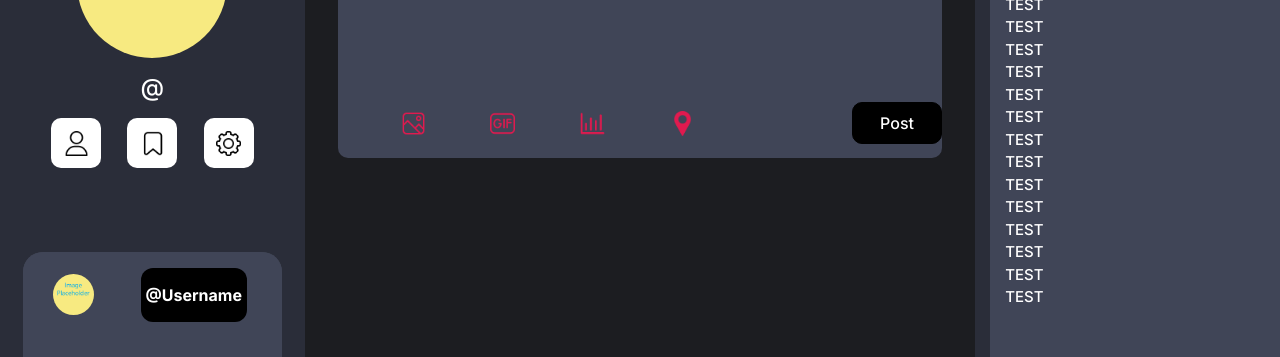
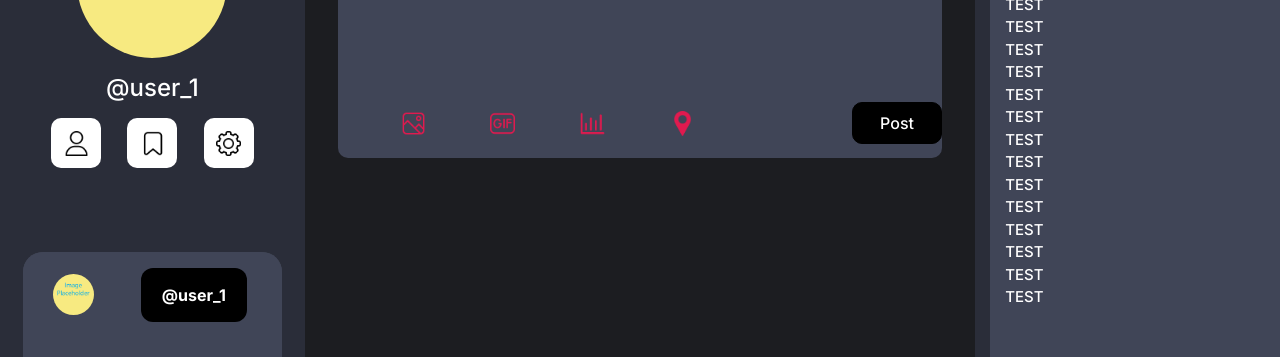
Before and after one commit to DylanBackus/SocialMedia, a React (Vite) app: page / in a window 1280 px wide. Shown: the part 148-505 px from the top of the page. Built offline with nearby package versions, Linux system fonts and the light colour scheme; no server answers; the database is empty; sample sign-in values are in the browser's storage.

Commit message:
added uid in name

```diff
--- a/src/homeComponents/HomeLeftSideComponent.jsx
+++ b/src/homeComponents/HomeLeftSideComponent.jsx
@@ -5,8 +5,9 @@ import { useState } from "react";
 
 const HomeLeftSideComponent = () => {
   const [userData, setUserData] = useState(null);
-  const userID = "";
+  const [userID, setUserID] = useState();
   const docRef = doc(db, "users", "Q3LricYjI89T1CmqlBoG");
+  const user = auth.currentUser;
   //const usersCollectionRef = collection(db, "users");
   const getData = async () => {
     const data = await getDoc(docRef);
@@ -19,28 +20,32 @@ const HomeLeftSideComponent = () => {
   }
   useEffect(() => {
     getData();
- },[]);
+  }, []);
 
 
 
+  if (user !== null) {
+    const uid = user.uid;
+    console.log(uid)
+  }
   return (
     <>
       <div className="main-left">
         <div className="profile-area">
-                  <img src="images/placeholder2.png" className="pfp"/>
+          <img src="images/placeholder2.png" className="pfp" />
           <p className="home-username">
-                  @{userData && userData.username}
+            @{user && user.uid}
           </p>
           <div className="row">
             <div className="profile-icon">
               <a href="profile" className="max-size">
-                            <img src="images/user.png"  className="max-size2"/>
+                <img src="images/user.png" className="max-size2" />
               </a>
               <a href="profile" className="max-size">
-                            <img src="images/bookmark.png"  className="max-size2"/>
+                <img src="images/bookmark.png" className="max-size2" />
               </a>
               <a href="profile" className="max-size">
-                            <img src="images/settings.png"  className="max-size2"/>
+                <img src="images/settings.png" className="max-size2" />
               </a>
             </div>
           </div>
@@ -52,7 +57,7 @@ const HomeLeftSideComponent = () => {
               </div>
               <div className="friends-right">
                 <a href="#" className="friend-button">
-                        <p className="friend-name">@Username</p>
+                  <p className="friend-name">@{user && user.uid}</p>
                 </a>
               </div>
             </div>
```
Lines whose indentation alone changed are shown as unchanged.
